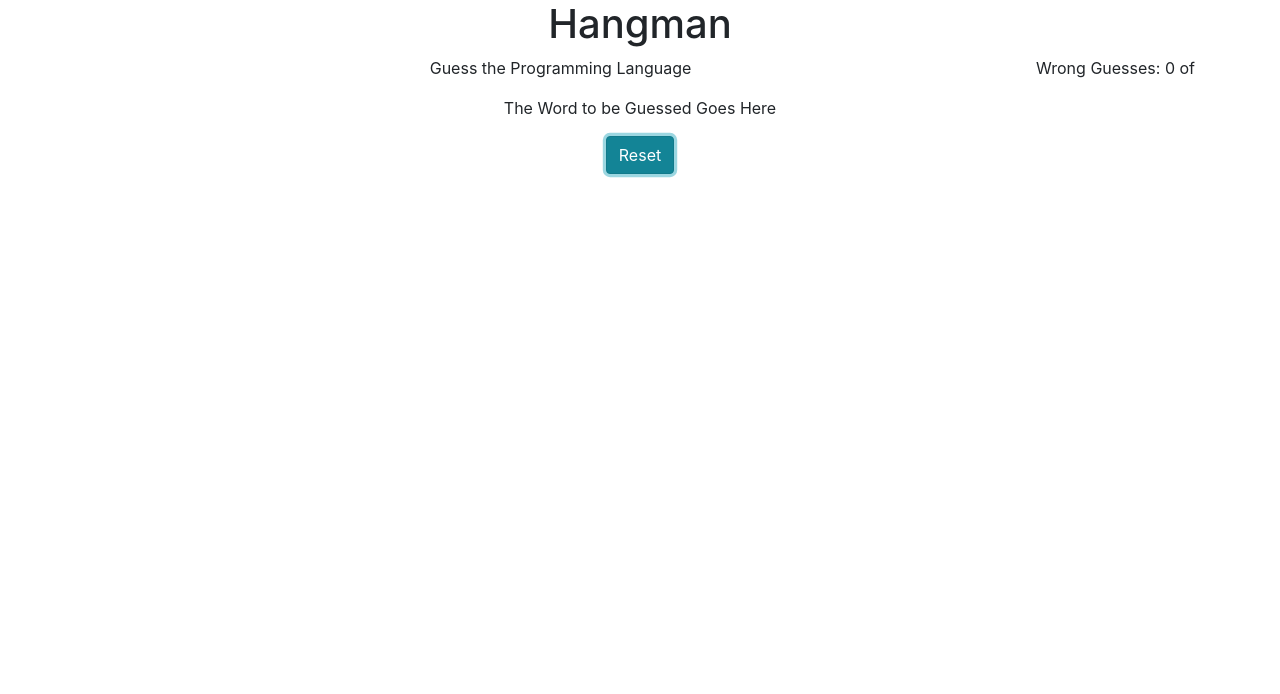
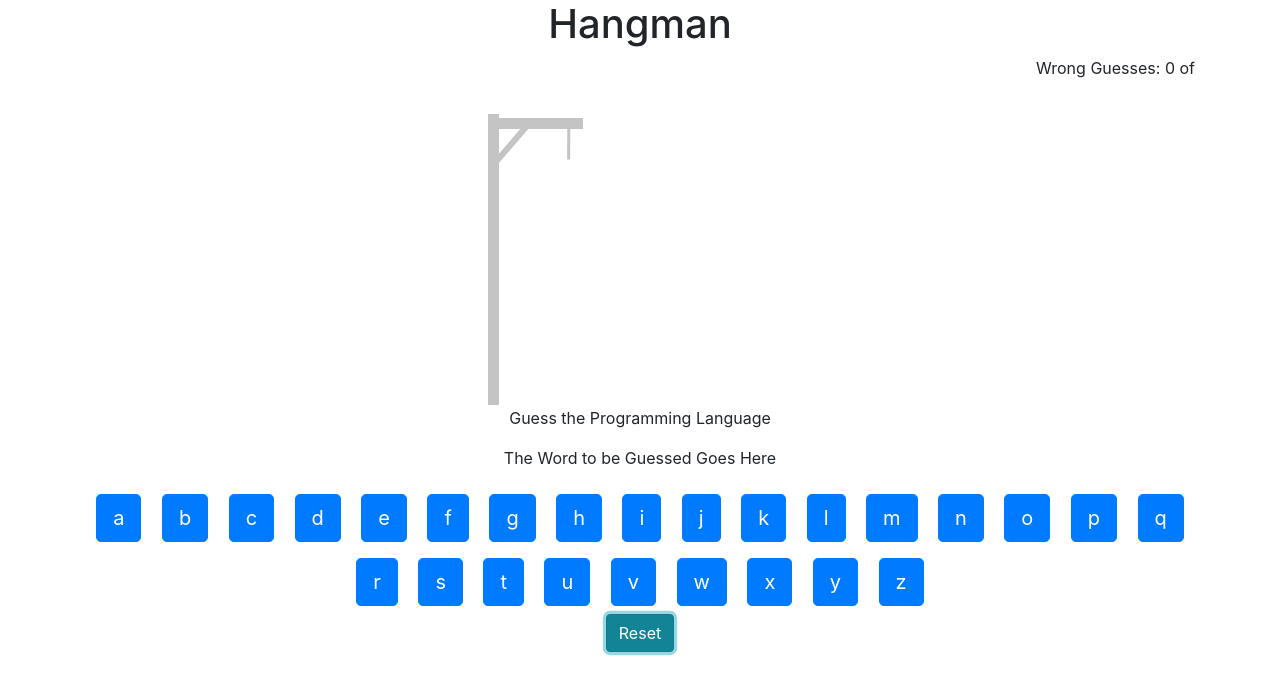
Before and after one commit to IrinaAlcala/Hangman, a plain HTML site: page index.html in a window 1280 px wide. Both pictures are taken after a click on the button "Reset". Drawn offline with nearby package versions, Linux system fonts and the light colour scheme.

Commit message:
added function button

```diff
--- a/index.html
+++ b/index.html
@@ -16,6 +16,7 @@
         <h1 class="text-center">Hangman</h1>
         <div class="float-right">Wrong Guesses: <span id="mistakes">0</span> of <span id="maxWrong"></span></div>
         <div class="text-center">
+            <img id='hangmanPic' src="./images/0.jpg" alt="">
             <p>
                 Guess the Programming Language
             </p>
--- a/js/hangman.js
+++ b/js/hangman.js
@@ -0,0 +1,53 @@
+var programming_languages = [
+    "python",
+	"javascript",
+	"mongodb",
+	"json",
+	"java",
+	"html",
+	"css",
+	"c",
+	"csharp",
+	"golang",
+	"kotlin",
+	"php",
+	"sql",
+	"ruby"
+]
+
+let answer = '';
+let maxWrong = 6;
+let mistakes = 0;
+let guessed = [];
+let wordStatus = null;
+
+function randomWord() {
+    answer = programming_languages[Math.floor(Math.random() * programming_languages.length)];
+
+}
+
+function generateButtons() {
+    let buttonsHTML = 'abcdefghijklmnopqrstuvwxyz'.split('').map(letter =>
+      `
+        <button
+          class="btn btn-lg btn-primary m-2"
+          id='` + letter + `'
+          onClick="handleGuess('` + letter + `')"
+        >
+          ` + letter + `
+        </button>
+      `).join('');
+
+      document.getElementById('keyboard').innerHTML = buttonsHTML;
+}
+
+function reset() {
+    mistakes = 0;
+    guessed = [];
+    document.getElementById('hangmanPic').src = './images/0.jpg';
+
+    randomWord();
+    generateButtons();
+    guessedWord();
+    updateMistakes();
+}
```
